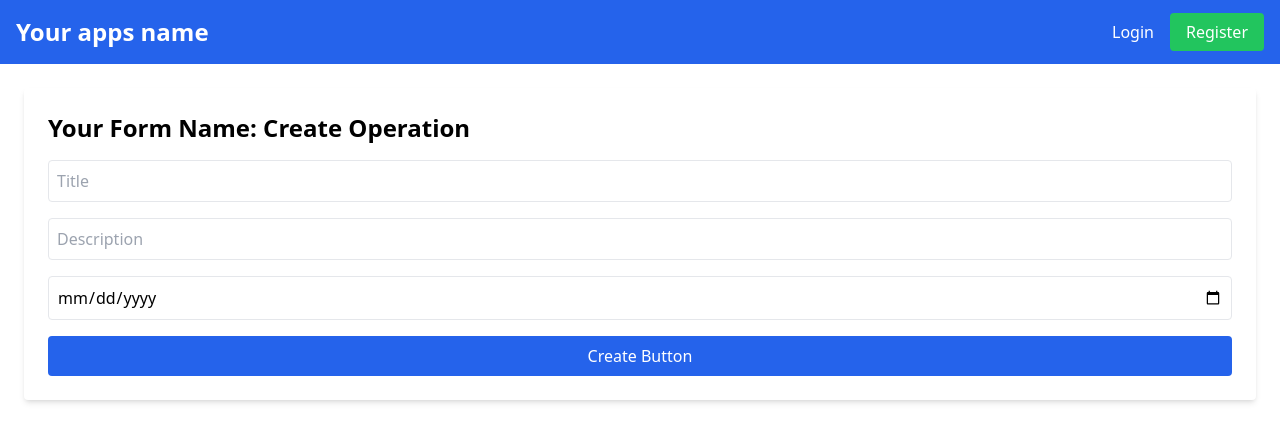
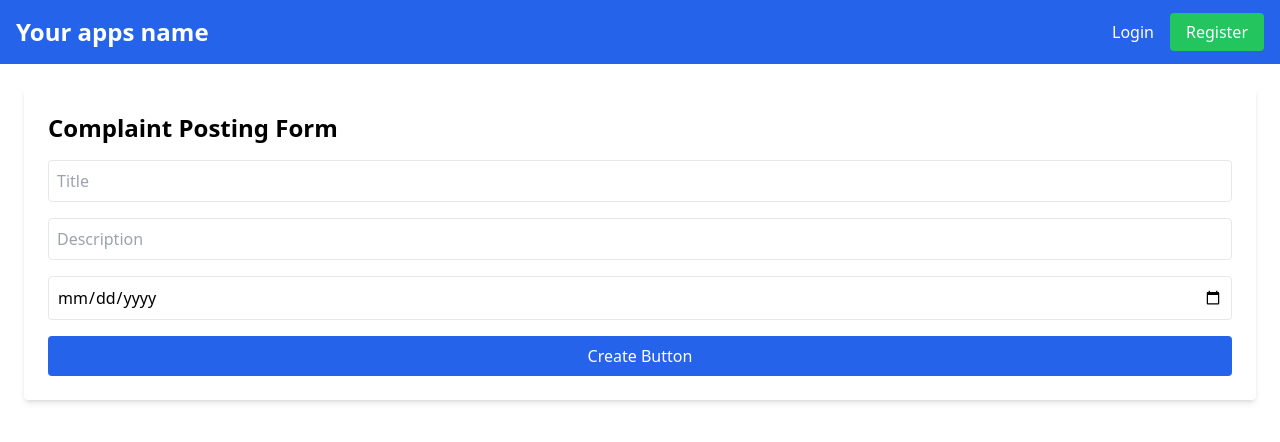
Before and after one commit to este1302/complaint_management_system, a React (Create React App) app in the folder frontend/: page /tasks in a window 1280 px wide. Shown: the top 442 px of the page. Built offline with nearby package versions, Linux system fonts and the light colour scheme.

Commit message:
Add Complaint Form

```diff
--- a/frontend/src/components/TaskForm.jsx
+++ b/frontend/src/components/TaskForm.jsx
@@ -41,7 +41,7 @@ const TaskForm = ({ tasks, setTasks, editingTask, setEditingTask }) => {
 
   return (
     <form onSubmit={handleSubmit} className="bg-white p-6 shadow-md rounded mb-6">
-      <h1 className="text-2xl font-bold mb-4">{editingTask ? 'Your Form Name: Edit Operation' : 'Your Form Name: Create Operation'}</h1>
+      <h1 className="text-2xl font-bold mb-4">{editingTask ? 'Your Form Name: Edit Operation' : 'Complaint Posting Form'}</h1>
       <input
         type="text"
         placeholder="Title"
```
